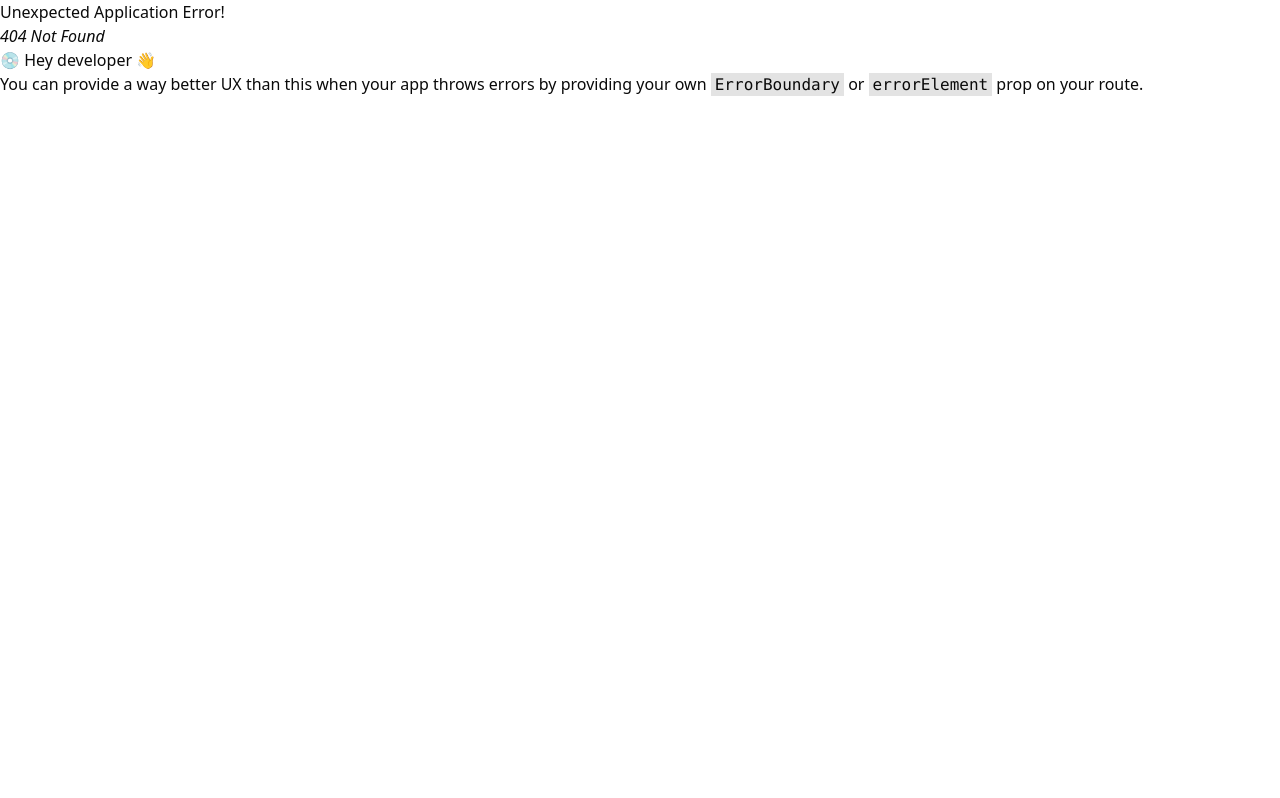
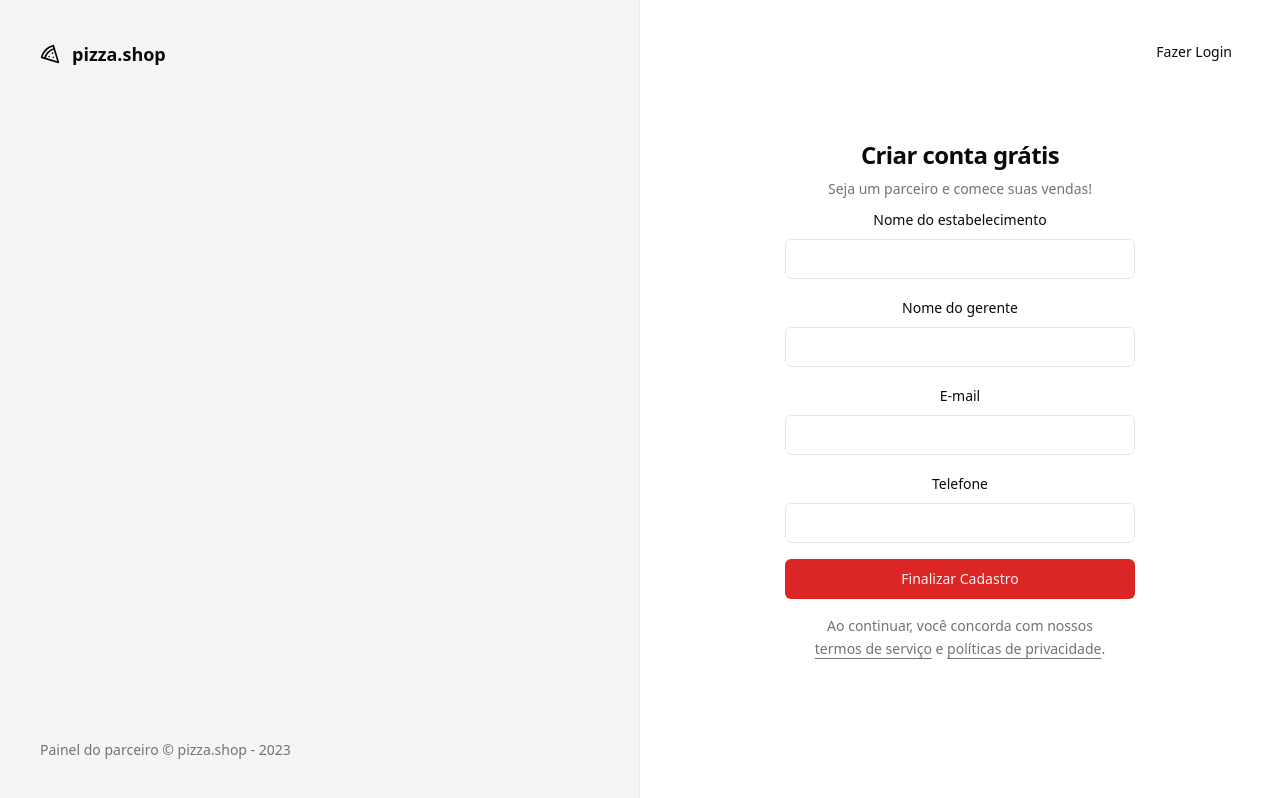
Before and after one commit to victorassiso/pizza-shop, a React app: page /pizza-shop-web/sign-up in a window 1280 px wide. Before the commit this address had no page. Built offline with nearby package versions, Linux system fonts and the light colour scheme; the HTML template or start-up script is replaced by a standard one.

Commit message:
FIX: routes url

```diff
--- a/package.json
+++ b/package.json
@@ -1,6 +1,6 @@
 {
-  "homepage": "https://victorassiso.github.io/Pizza-Shop-Web",
-  "name": "pizzashop-web",
+  "homepage": "https://victorassiso.github.io/Pizza-Shop-Web/",
+  "name": "pizza-shop-web",
   "private": true,
   "version": "0.0.0",
   "type": "module",
--- a/src/pages/auth/sign-in.tsx
+++ b/src/pages/auth/sign-in.tsx
@@ -40,7 +40,7 @@ export function SignIn() {
       <Helmet title="Login" />
       <div className="p-8">
         <Button variant="ghost" asChild className="absolute right-8 top-8">
-          <Link to="/sign-up" className="">
+          <Link to="/pizza-shop-web/sign-up" className="">
             Novo estabelecimento
           </Link>
         </Button>
--- a/src/pages/auth/sign-up.tsx
+++ b/src/pages/auth/sign-up.tsx
@@ -33,7 +33,7 @@ export function SignUp() {
       toast.success('Estabelecimento cadastrado com sucesso', {
         action: {
           label: 'Login',
-          onClick: () => navigate('/sign-in'),
+          onClick: () => navigate('/pizza-shop-web/sign-in'),
         },
       })
     } catch (error) {
@@ -46,7 +46,7 @@ export function SignUp() {
       <Helmet title="Cadastro" />
       <div className="p-8">
         <Button variant="ghost" asChild className="absolute right-8 top-8">
-          <Link to="/sign-in" className="">
+          <Link to="/pizza-shop-web/sign-in" className="">
             Fazer Login
           </Link>
         </Button>
--- a/vite.config.ts
+++ b/vite.config.ts
@@ -6,7 +6,7 @@ import { defineConfig } from 'vite'
 // https://vitejs.dev/config/
 export default defineConfig({
   plugins: [react()],
-  base: '/Pizza-Shop-Web/',
+  base: '/pizza-shop-web/',
   resolve: {
     alias: {
       '@': path.resolve(__dirname, './src'),
```
Also changed, not shown: src/routes.tsx (+5 -5 lines).
